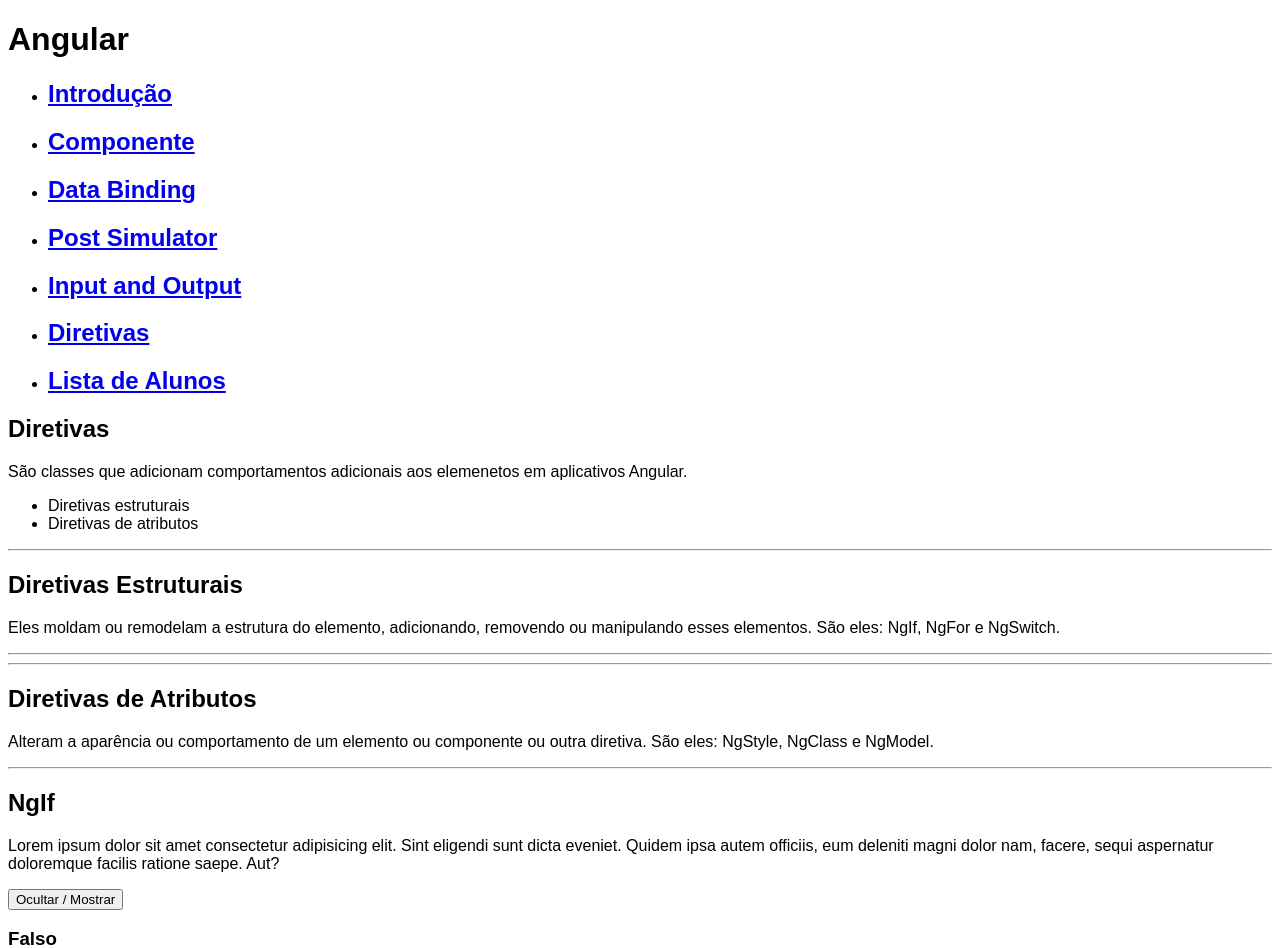
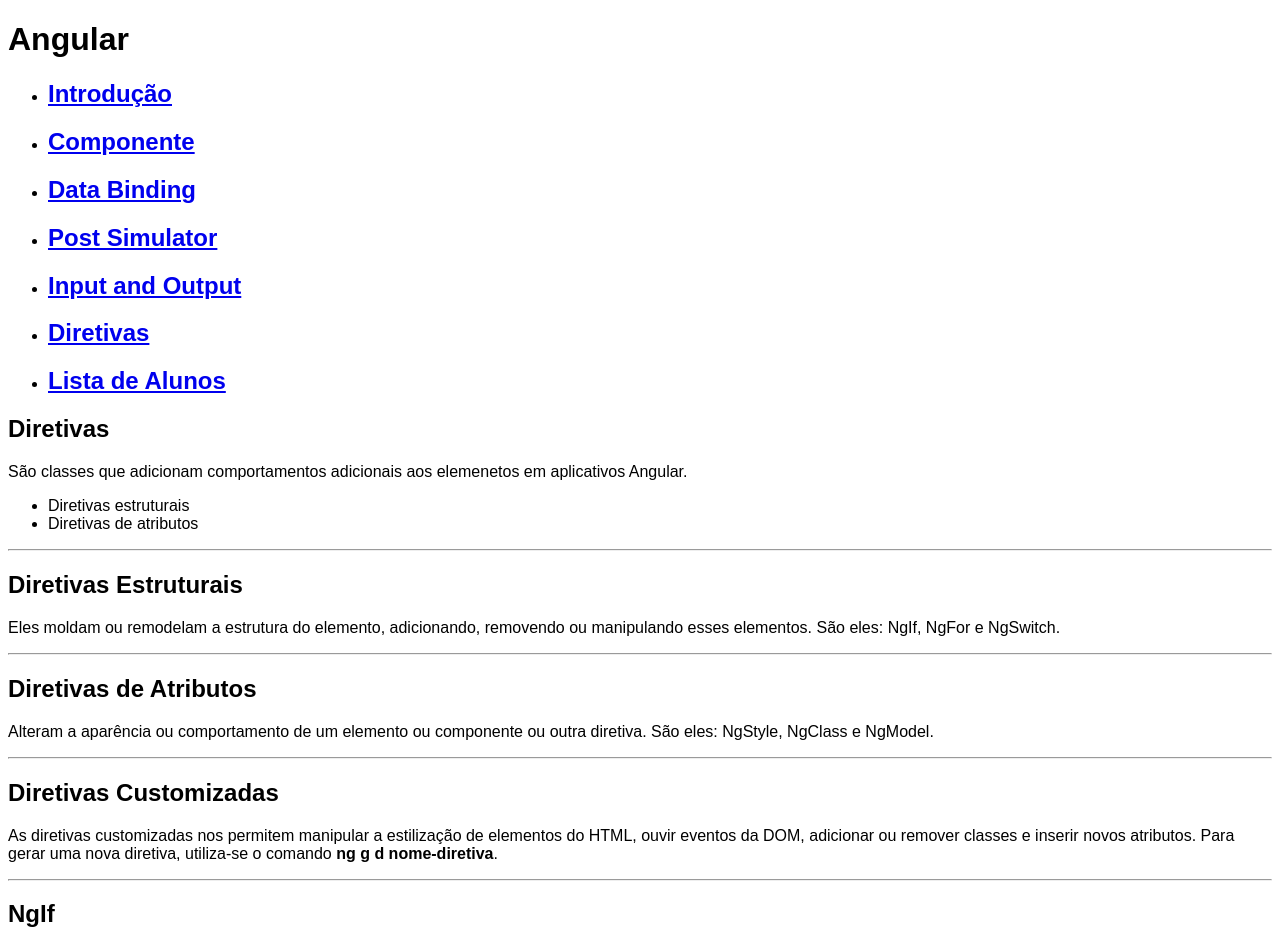
Before and after one commit to jeanbrunemello/estudando-angular, an Angular app: page /diretivas in a window 1280 px wide. Shown: the top 948 px of the page. Built offline with nearby package versions, Linux system fonts and the light colour scheme.

Commit message:
Aula 22-7-2022

```diff
--- a/src/app/diretivas/diretivas.component.html
+++ b/src/app/diretivas/diretivas.component.html
@@ -13,11 +13,16 @@
     Eles moldam ou remodelam a estrutura do elemento, adicionando, removendo ou manipulando esses elementos. São eles: NgIf, NgFor e NgSwitch.
 </p>
 <hr>
-<hr>
 
 <h2>Diretivas de Atributos</h2>
 <p>
     Alteram a aparência ou comportamento de um elemento ou componente ou outra diretiva. São eles: NgStyle, NgClass e NgModel.
+</p>
+<hr>
+
+<h2>Diretivas Customizadas</h2>
+<p>
+    As diretivas customizadas nos permitem manipular a estilização de elementos do HTML, ouvir eventos da DOM, adicionar ou remover classes e inserir novos atributos. Para gerar uma nova diretiva, utiliza-se o comando <strong>ng g d nome-diretiva</strong>.
 </p>
 <hr>
 
--- a/src/app/introduction/introduction.component.html
+++ b/src/app/introduction/introduction.component.html
@@ -43,4 +43,6 @@
     <dd>Executar o projeto Angular e abrir automaticamente no navegador.</dd>
     <dt>ng generate component [nome do componente] / ng g c [nome do componente]</dt>
     <dd>Criar um novo componente dentro do componente app.</dd>
+    <dt>ng generate directive [nome da diretiva] / ng g d [nome da diretiva]</dt>
+    <dd>Criar uma nova diretiva dentro do componente app.</dd>
 </dl>
```
